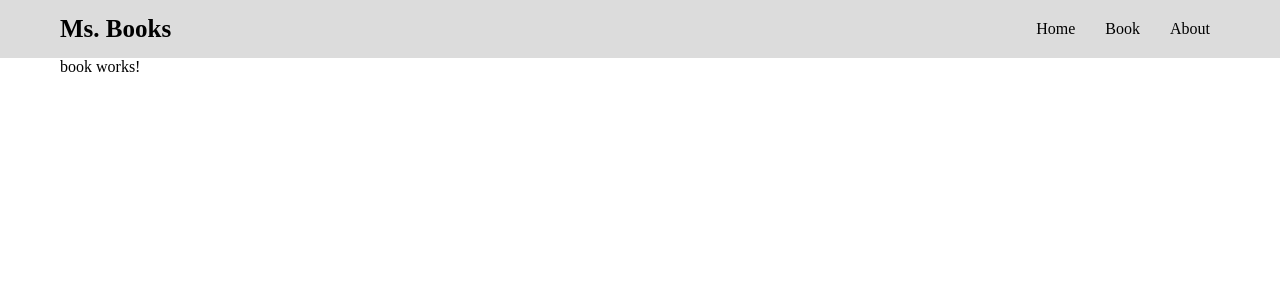
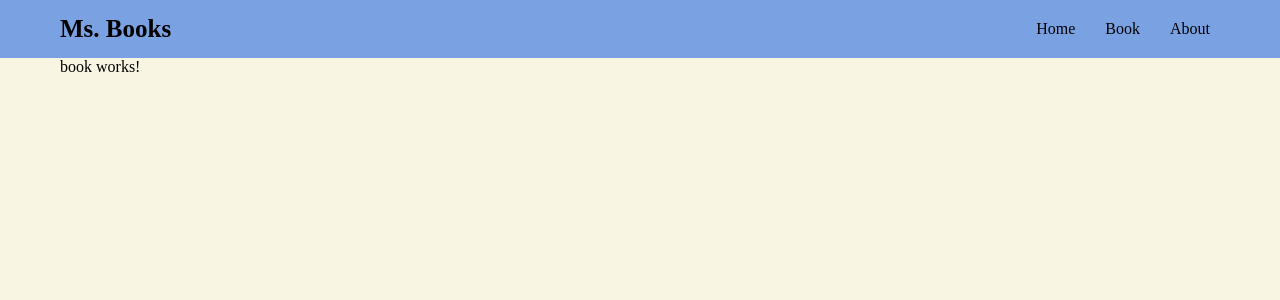
Before and after one commit to VadimEp622/angular-ms-books, an Angular app: page /book in a window 1280 px wide. Shown: the top 300 px of the page. Built offline with nearby package versions, Linux system fonts and the light colour scheme.

Commit message:
added new bg-color pallete

```diff
--- a/src/app/cmps/app-header/app-header.component.html
+++ b/src/app/cmps/app-header/app-header.component.html
@@ -1,6 +1,6 @@
 <header
     [ngClass]="['full' ,layout]"
-    class="bg-clr-gray-0"
+    class="bg-clr-main-3"
 >
     <section class="app-header-container flex align-center space-between gap20 pd-bl-5">
         <section>
@@ -9,9 +9,26 @@
 
         <nav class="desktop-nav">
             <ul class="flex gap10">
-                <li class="flex"><a routerLink="/">Home</a></li>
-                <li class="flex"><a routerLink="/book">Book</a></li>
-                <li class="flex"><a routerLink="/about">About</a></li>
+
+                <li class="flex">
+                    <a
+                        routerLink="/"
+                        class="pd-bl-10 pd-in-10"
+                    >Home</a>
+                </li>
+                <li class="flex">
+                    <a
+                        routerLink="/book"
+                        class="pd-bl-10 pd-in-10"
+                    >Book</a>
+                </li>
+                <li class="flex">
+                    <a
+                        routerLink="/about"
+                        class="pd-bl-10 pd-in-10"
+                    >About</a>
+                </li>
+
             </ul>
         </nav>
 
--- a/src/app/cmps/app-header/app-header.component.scss
+++ b/src/app/cmps/app-header/app-header.component.scss
@@ -1,10 +1,7 @@
-@import '../../../assets/styles/setup/_variables.scss';
+@import "../../../assets/styles/setup/_variables.scss";
 
 nav a {
-    padding-block: 10px;
-    padding-inline: 10px;
-
-    &:hover{
-        background-color: map-get($map-clr, "main-gray", "gray-3");
+    &:hover {
+        background-color: lighten(map-get($map-clr, "main", "main-3"), 10%);
     }
 }
--- a/src/app/layout/dynamic-layout/dynamic-layout.component.html
+++ b/src/app/layout/dynamic-layout/dynamic-layout.component.html
@@ -1,3 +1,4 @@
+<div class="drawer-bg"></div>
 <section
     [ngClass]="layoutService.getLayout()"
     class="main-app"
--- a/src/app/layout/dynamic-layout/dynamic-layout.component.scss
+++ b/src/app/layout/dynamic-layout/dynamic-layout.component.scss
@@ -0,0 +1,9 @@
+@import "../../../assets/styles/setup/_variables.scss";
+
+.drawer-bg {
+    position: fixed;
+    height: 100vh;
+    width: 100vw;
+    background-color: map-get($map-clr, "main", "main-0");
+    z-index: -1;
+}
--- a/src/assets/styles/setup/_variables.scss
+++ b/src/assets/styles/setup/_variables.scss
@@ -8,11 +8,13 @@ $map-clr: (
     "transparent": (
         "transparent-black-1": rgba(0, 0, 0, 0.75)
     ),
-    "main-gold": (
-        "gold-0": #baaa51,
-        "gold-1": #dbc865b8
+    "main": (
+        "main-0": #F8F6E3,
+        "main-1": #97E7E1,
+        "main-2": #6AD4DD,
+        "main-3": #7AA2E3,
     ),
-    "main-blue": (
+    "blue": (
         "blue-0": #001c30,
         "blue-1": #1b2838,
         "blue-2": #171a21,
@@ -20,17 +22,17 @@ $map-clr: (
         "blue-4": #176b87,
         "blue-5": #42b6dde5
     ),
-    "main-gray": (
+    "gray": (
         "gray-0": #dcdcdc,
         "gray-1": #858f7e,
         "gray-2": #8f98a0,
         "gray-3": #cccccc
     ),
-    "main-red": (
+    "red": (
         "red-0": #f98460,
         "red-1": #ff4500
     ),
-    "main-green": (
+    "green": (
         "green-0": #adff2f
     )
 );
```
